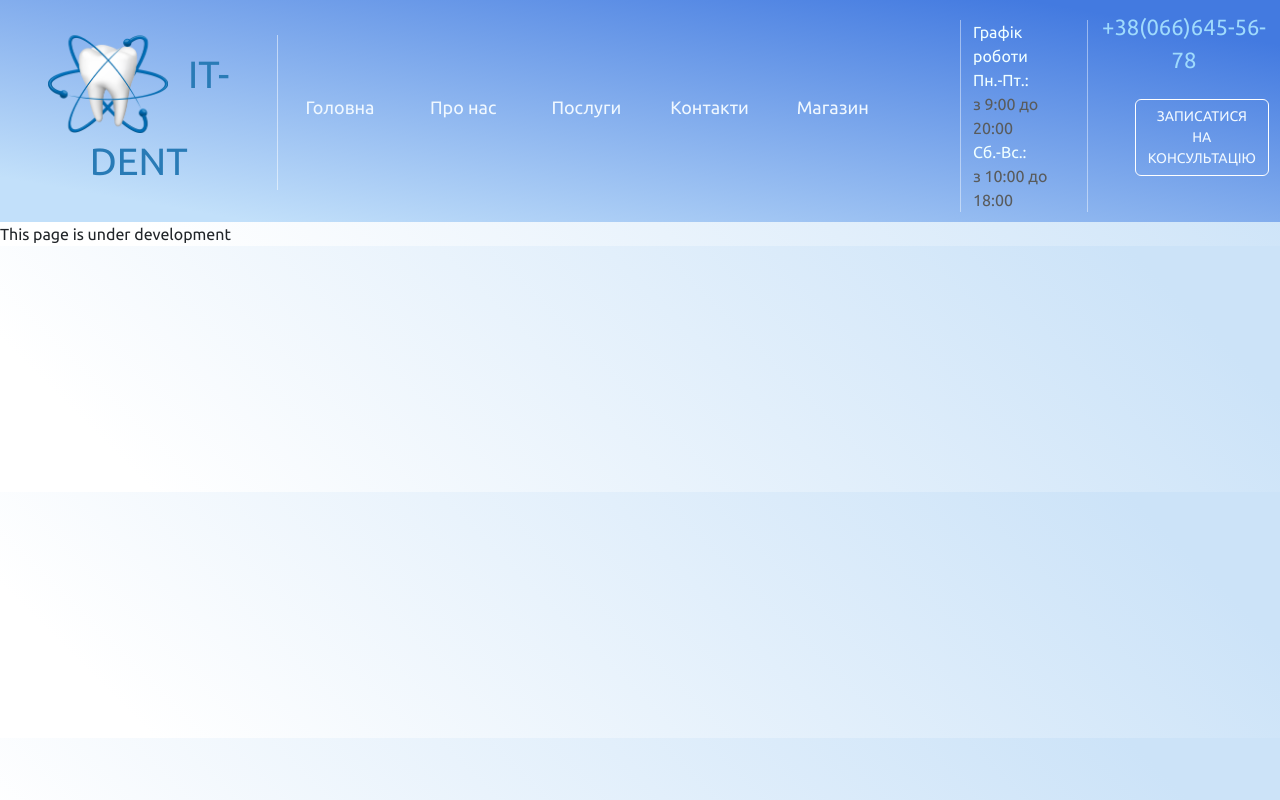
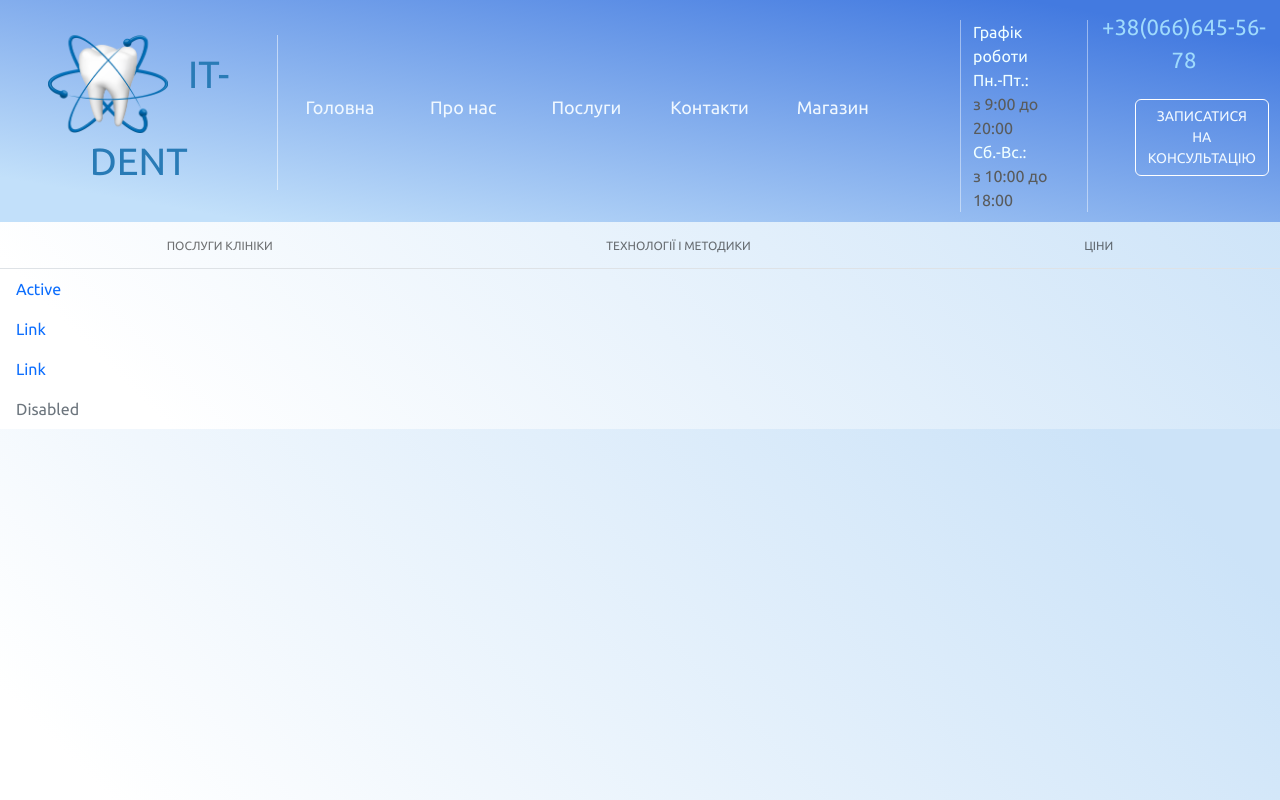
Before and after one commit to ladynskaya95/Dental_clinic_React-Bootstrap, a React (Create React App) app: page /services in a window 1280 px wide. Built offline with nearby package versions, Linux system fonts and the light colour scheme; some icons are missing.

Commit message:
navbar services

```diff
--- a/src/components/Map.jsx
+++ b/src/components/Map.jsx
@@ -19,8 +19,7 @@ const Map = () => {
           url="https://{s}.tile.openstreetmap.org/{z}/{x}/{y}.png"
         />
         <ZoomControl position="bottomright" />
-              <Marker position={[51.505, -0.09]}/>
-
+        <Marker position={[50.46, 30.49]} />
       </MapContainer>
     </div>
   );
--- a/src/pages/AllServices.jsx
+++ b/src/pages/AllServices.jsx
@@ -1,7 +1,30 @@
 import React from 'react'
+import Nav from "react-bootstrap/Nav";
 
 const AllServices = () => {
-  return <div>This page is under development</div>;
+  return (
+    <div className="all_services">
+      <Nav fill variant="tabs" className="all_services_menu">
+        <Nav.Item>
+          <Nav.Link href="/home">Послуги клініки</Nav.Link>
+        </Nav.Item>
+        <Nav.Item>
+          <Nav.Link href="/home">Технології і методики</Nav.Link>
+        </Nav.Item>
+        <Nav.Item>
+          <Nav.Link href="/home">Ціни</Nav.Link>
+        </Nav.Item>
+      </Nav>
+      <Nav defaultActiveKey="/home" className="flex-column">
+        <Nav.Link href="/home">Active</Nav.Link>
+        <Nav.Link eventKey="link-1">Link</Nav.Link>
+        <Nav.Link eventKey="link-2">Link</Nav.Link>
+        <Nav.Link eventKey="disabled" disabled>
+          Disabled
+        </Nav.Link>
+      </Nav>
+    </div>
+  );
 }
 
 export default AllServices
```
Lines whose indentation alone changed are shown as unchanged.
